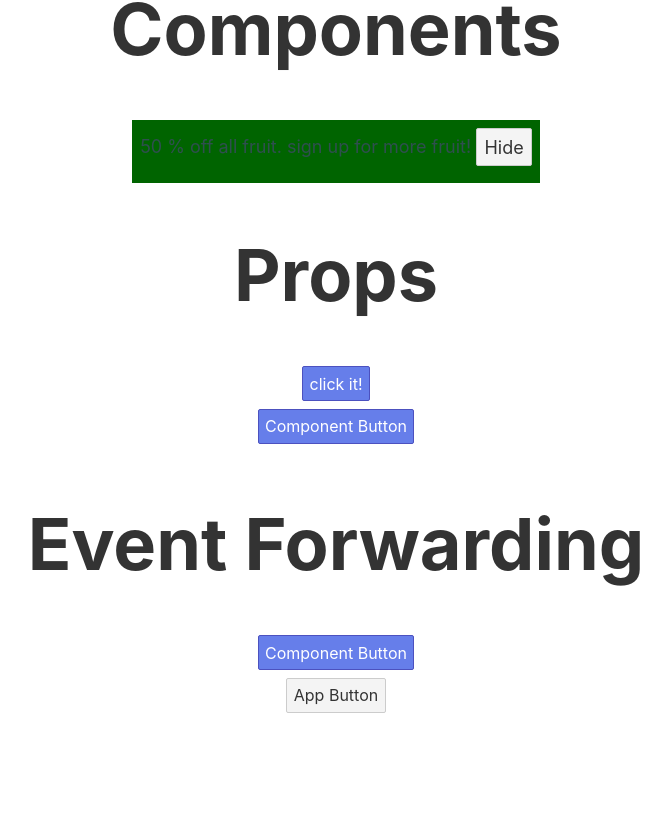
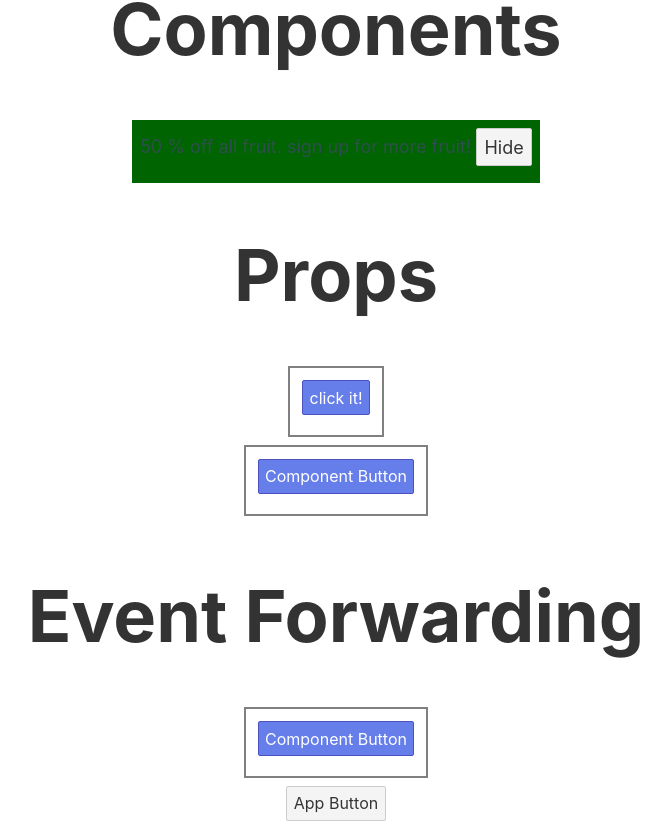
Before and after one commit to guntza10/SvelteDojo, a Svelte app in the folder svelte-tutorial/: page / in a window 1280 px wide. Shown: the part 2619-3448 px from the top of the page, without its empty margins (304-975 px from the left). Before the commit the page ends 3340 px from the top, so only its background shows below. Built offline with nearby package versions, Linux system fonts and the light colour scheme.

Commit message:
Event Modifiers

```diff
--- a/svelte-tutorial/src/EventForwarding.svelte
+++ b/svelte-tutorial/src/EventForwarding.svelte
@@ -11,7 +11,12 @@
   <!-- event forwarding => event ที่เกิดที่ child component จะ forwarding มาที่ parent  -->
   <!-- ตัวอย่าง Button event forwarding on:click กลับมาที่ parent โดย call log function ของ parent  -->
   <Button on:click={log} />
-  <button on:click={log}>App Button</button>
+  <!-- event modifier
+    once => trigger event แค่ครั้งเดียวเท่านั้น
+    self => trigger event เฉพาะ target element ที่ bind event เท่านั้น
+    preventDefault => ไม่มีการ refresh หน้าถ้ามีการ submit
+  -->
+  <button on:click|once={log}>App Button</button>
 </main>
 
 <style>
--- a/svelte-tutorial/src/components/Button.svelte
+++ b/svelte-tutorial/src/components/Button.svelte
@@ -6,7 +6,10 @@
 </script>
 
 <!-- event forwarding -->
-<button on:click>{btnText}</button>
+<!-- event modifier -->
+<div class="card" on:click|self>
+  <button>{btnText}</button>
+</div>
 
 <style>
   button {
@@ -14,4 +17,10 @@
     border: 1px solid #4c51bf;
     color: #fff;
   }
+
+  .card {
+    padding: 12px;
+    border: 2px solid gray;
+    margin-bottom: 8px;
+  }
 </style>
```
